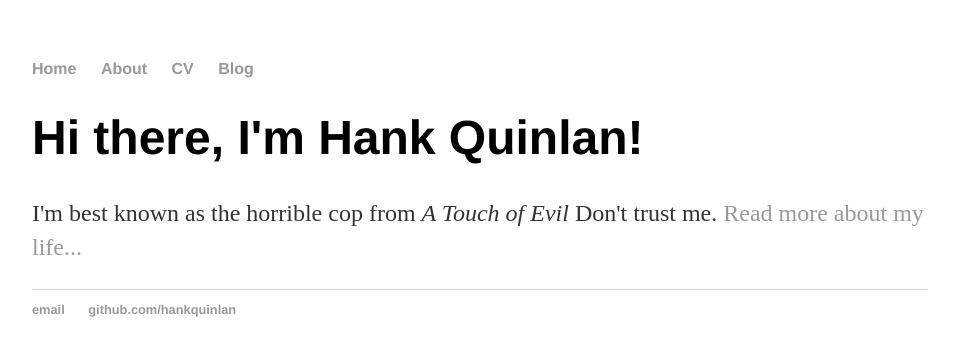
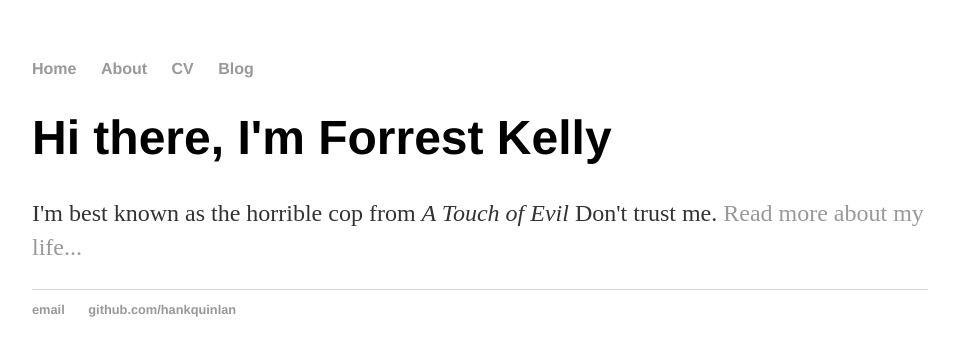
Before and after one commit to forrestkelly/forrestkelly, a Jekyll site: the page built from index.html, in a window 1280 px wide. Shown: the top 356 px of the page, without its empty margins (160-1115 px from the left). Built offline with Jekyll 4.4.1, drawn with Linux system fonts in a browser that asks for light colours.

Commit message:
Update index.html
update name

```diff
--- a/index.html
+++ b/index.html
@@ -3,6 +3,6 @@ layout: default
 title: Forrest Kelly, Digital Marketing Consultant
 ---
 <div class="blurb">
-	<h1>Hi there, I'm Hank Quinlan!</h1>
+	<h1>Hi there, I'm Forrest Kelly</h1>
 	<p>I'm best known as the horrible cop from <em>A Touch of Evil</em> Don't trust me. <a href="/about">Read more about my life...</a></p>
 </div><!-- /.blurb -->
```
